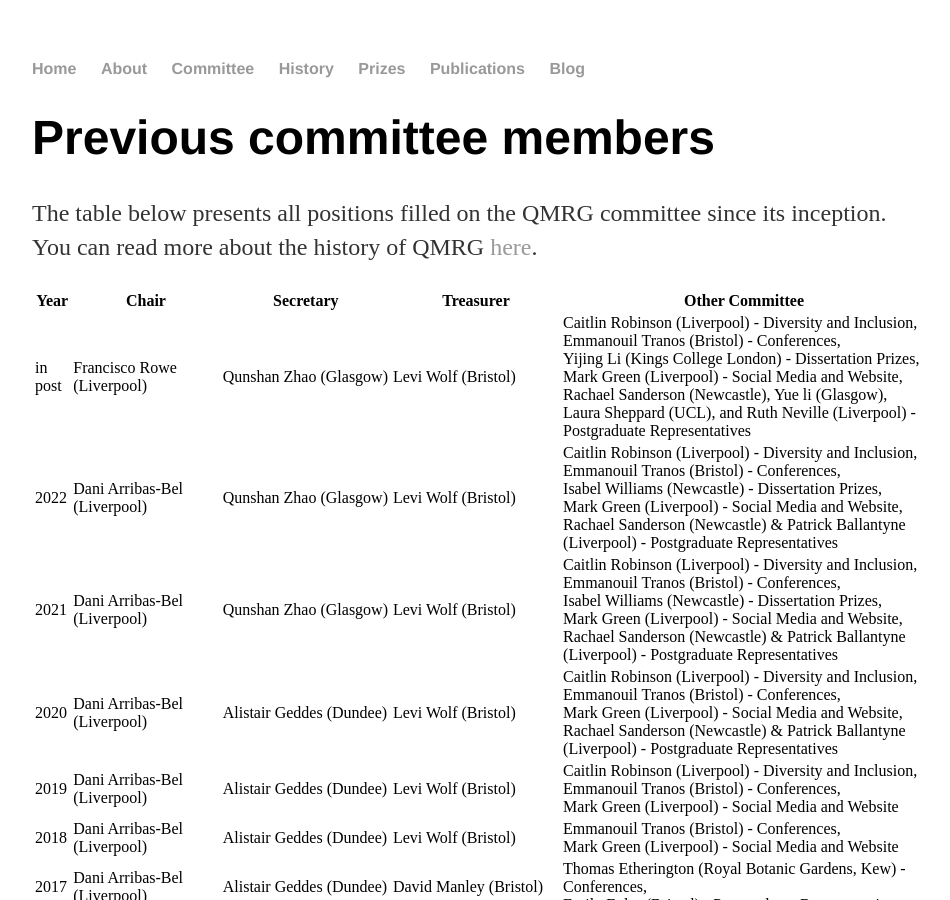
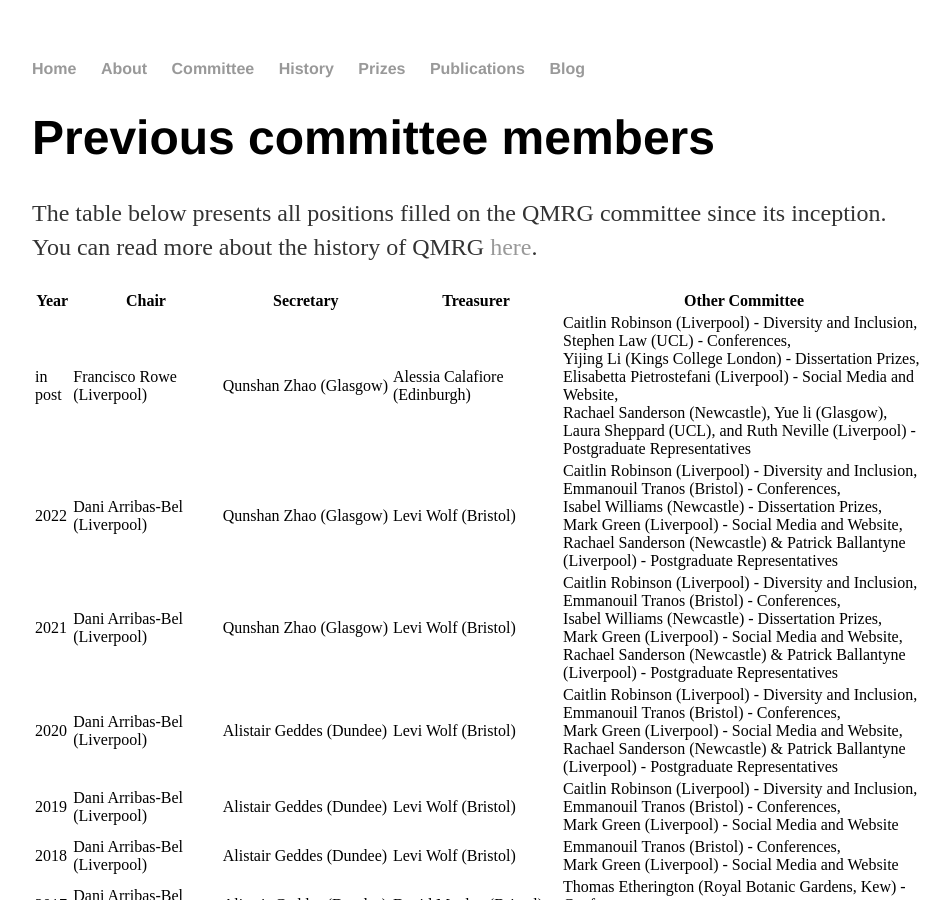
Before and after one commit to qmrg/qmrg.github.io, a Jekyll site: the page built from past_committee.md, in a window 1280 px wide and 900 px high. Shown: the whole window, without its empty margins (160-1110 px from the left). Built offline with Jekyll 4.4.1, drawn with Linux system fonts in a browser that asks for light colours.

Commit message:
Update past_committee.md new members

```diff
--- a/past_committee.md
+++ b/past_committee.md
@@ -9,7 +9,7 @@ The table below presents all positions filled on the QMRG committee since its in
 
 | Year    | Chair                                           | Secretary                                      | Treasurer                                         | Other Committee                                                                                                                                                                                                                                                                                                   |
 | ------- | ----------------------------------------------- | ---------------------------------------------- | ------------------------------------------------- | ----------------------------------------------------------------------------------------------------------------------------------------------------------------------------------------------------------------------------------------------------------------------------------------------------------------- |
-| in post | Francisco Rowe (Liverpool)                    | Qunshan Zhao (Glasgow)                         | Levi Wolf (Bristol)                               | Caitlin Robinson (Liverpool) - Diversity and Inclusion,<br>Emmanouil Tranos (Bristol) - Conferences,<br>Yijing Li (Kings College London) - Dissertation Prizes,<br>Mark Green (Liverpool) - Social Media and Website,<br>Rachael Sanderson (Newcastle), Yue li (Glasgow), Laura Sheppard (UCL), and Ruth Neville (Liverpool) - Postgraduate Representatives |
+| in post | Francisco Rowe (Liverpool)                    | Qunshan Zhao (Glasgow)                         | Alessia Calafiore (Edinburgh)                               | Caitlin Robinson (Liverpool) - Diversity and Inclusion,<br>Stephen Law (UCL) - Conferences,<br>Yijing Li (Kings College London) - Dissertation Prizes,<br>Elisabetta Pietrostefani (Liverpool) - Social Media and Website,<br>Rachael Sanderson (Newcastle), Yue li (Glasgow), Laura Sheppard (UCL), and Ruth Neville (Liverpool) - Postgraduate Representatives |
 | 2022 | Dani Arribas-Bel (Liverpool)                    | Qunshan Zhao (Glasgow)                         | Levi Wolf (Bristol)                               | Caitlin Robinson (Liverpool) - Diversity and Inclusion,<br>Emmanouil Tranos (Bristol) - Conferences,<br>Isabel Williams (Newcastle) - Dissertation Prizes,<br>Mark Green (Liverpool) - Social Media and Website,<br>Rachael Sanderson (Newcastle) & Patrick Ballantyne (Liverpool) - Postgraduate Representatives |
 | 2021    | Dani Arribas-Bel (Liverpool)                    | Qunshan Zhao (Glasgow)                         | Levi Wolf (Bristol)                               | Caitlin Robinson (Liverpool) - Diversity and Inclusion,<br>Emmanouil Tranos (Bristol) - Conferences,<br>Isabel Williams (Newcastle) - Dissertation Prizes,<br>Mark Green (Liverpool) - Social Media and Website,<br>Rachael Sanderson (Newcastle) & Patrick Ballantyne (Liverpool) - Postgraduate Representatives |
 | 2020    | Dani Arribas-Bel (Liverpool)                    | Alistair Geddes (Dundee)                       | Levi Wolf (Bristol)                               | Caitlin Robinson (Liverpool) - Diversity and Inclusion,<br>Emmanouil Tranos (Bristol) - Conferences,<br>Mark Green (Liverpool) - Social Media and Website,<br>Rachael Sanderson (Newcastle) & Patrick Ballantyne (Liverpool) - Postgraduate Representatives                                                       |
```
